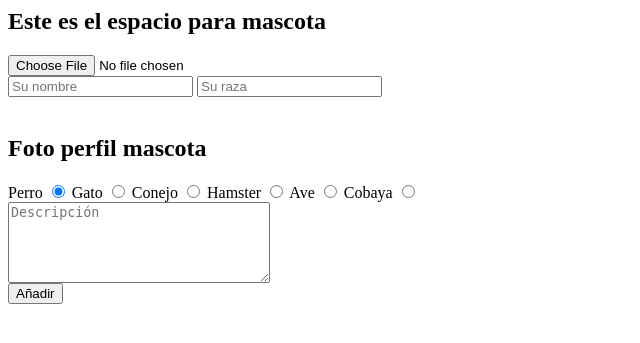
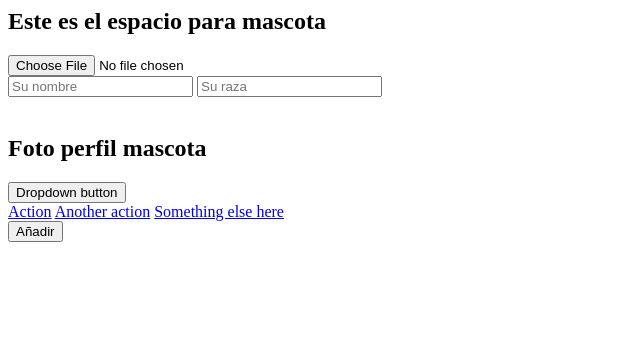
Before and after one commit to mirlop001/Anigram-2.0, a PHP site: page /registroMascota.php in a window 1280 px wide. Shown: the top 343 px of the page, without its empty margins (0-640 px from the left). Run offline with PHP 8.4, Linux system fonts and the light colour scheme.

Commit message:
Selector tipo mascota presioso

```diff
--- a/Anigram/App/views/registroMascota.php
+++ b/Anigram/App/views/registroMascota.php
@@ -18,43 +18,29 @@
 			<h2>Foto perfil mascota</h2>
 		</div>
 
-		<div class="tipomascota">
+		<!-- <div class="tipomascota">
 			Perro <input type="radio" name="tipo" value="1" checked>
 			Gato <input type="radio" name="tipo" value="2">
 			Conejo <input type="radio" name="tipo" value="3">
 			Hamster <input type="radio" name="tipo" value="4">
 			Ave <input type="radio" name="tipo" value="5">
 			Cobaya <input type="radio" name="tipo" value="6">
-        </div>
+        </div> -->
 
-		<!-- PRUEBA SELECTOR TIPO MASCOTA
-	 style="background-image:url('/Anigram/Desarrollo/img/IMG_0547.jpg')"
-		<div id="carouselExampleControls" class="carousel slide" data-ride="carousel">
-			<div class="carousel-inner">
-				<div class="carousel-item active">
-				<img class="d-block w-30" src="../../public/img/perro-pixilart.png" alt="First slide">
-				</div>
-				<div class="carousel-item">
-				<img class="d-block w-30" src="../../public/img/gato-pixilart.png" alt="Second slide">
-				</div>
-				<div class="carousel-item">
-				<img class="d-block w-30" src="../../public/img/conejo-pixilart.png" alt="Third slide">
-				</div>
+		<div class="dropdown">
+			<button class="btn btn-secondary dropdown-toggle" type="button" id="dropdownMenuButton" data-toggle="dropdown" aria-haspopup="true" aria-expanded="false">
+				Dropdown button
+			</button>
+			<div class="dropdown-menu" aria-labelledby="dropdownMenuButton">
+				<a class="dropdown-item" href="#">Action</a>
+				<a class="dropdown-item" href="#">Another action</a>
+				<a class="dropdown-item" href="#">Something else here</a>
 			</div>
-				<a class="carousel-control-prev" href="#carouselExampleControls" role="button" data-slide="prev">
-					<span class="carousel-control-prev-icon" aria-hidden="true"></span>
-					<span class="sr-only">Previous</span>
-			</a>
-				<a class="carousel-control-next" href="#carouselExampleControls" role="button" data-slide="next">
-					<span class="carousel-control-next-icon" aria-hidden="true"></span>
-					<span class="sr-only">Next</span>
-			</a>
 		</div>
-		-->
 
-		<div class="biomascota">
+		<!-- <div class="biomascota">
 			<textarea name="bio" class="formulario-textbox-mascota" rows="5" placeholder="Descripción" cols="30" ></textarea>
-		</div>
+		</div> -->
         <div id="boton_enviar">
             <input id="submitMascota" type="submit" name="submit" class="submitHueso" value="Añadir"/>
         </div>
```
